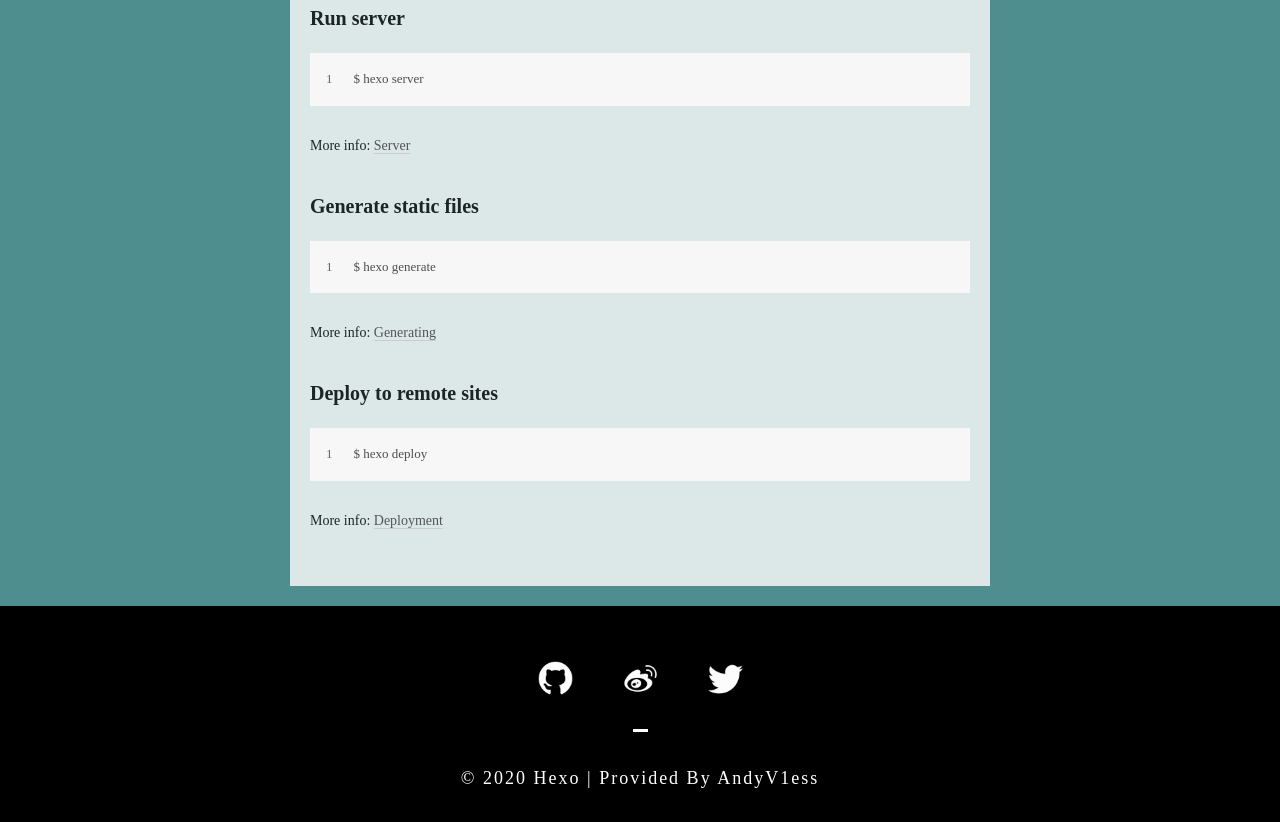
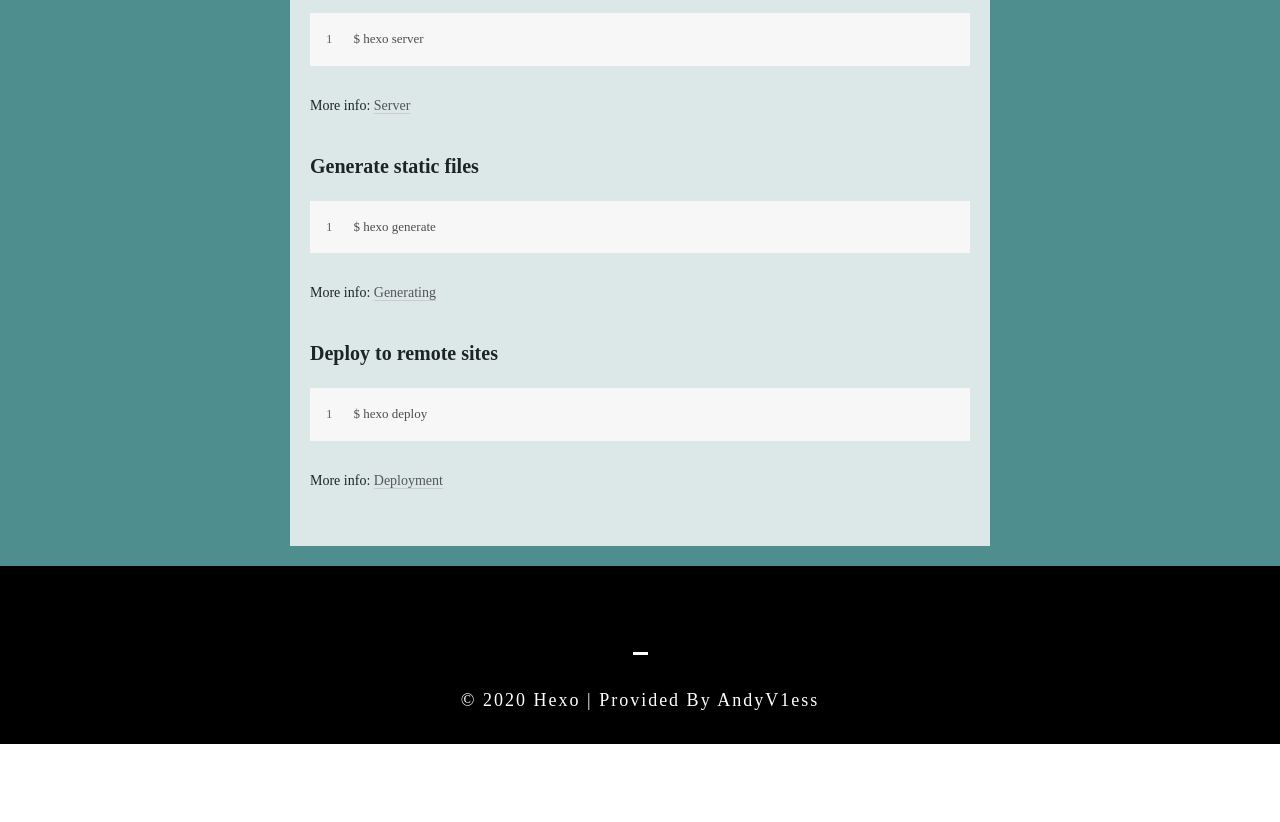
Before and after one commit to AndyV1ess/AndyV1ess.github.io, a plain HTML site: page 2020/07/24/hello-world/index.html in a window 1280 px wide. Shown: the part 775-1597 px from the top of the page. After the commit the page ends 1519 px from the top, so only its background shows below. Drawn offline with Linux system fonts and the light colour scheme.

Commit message:
Site updated: 2020-07-25 00:57:17

```diff
--- a/2020/07/24/hello-world/index.html
+++ b/2020/07/24/hello-world/index.html
@@ -49,20 +49,6 @@
   <div class="social">
     <ul class="clearfix">
 
-
-      <li> <a href="http://github.com/cheng-kang" target="_blank"> <img src="/img/GitHub.png"> </a> </li>
-
-
-
-      <li> <a href="http://www.weibo.com/progrant" target="_blank"> <img src="/img/Weibo.png"> </a> </li>
-
-
-
-      <li> <a href="https://twitter.com/ScotlAnt" target="_blank"> <img src="/img/Twitter.png"> </a> </li>
-
-
-
-
     </ul>
   </div>
   <div class="copyright">
@@ -102,7 +88,7 @@
 		<h3>
 		Search
 		<br>
-		Find out if your question is answered here
+
 		</h3>
 		<div id="search-content" class="search-content-modal unexpanded">
 			<div id="search-view">
@@ -222,20 +208,6 @@ function dismissSearchResultModal() {
 		<div class="social">
 			<ul class="clearfix">
 
-
-				<li> <a href="http://github.com/cheng-kang" target="_blank"> <img src="/img/GitHub.png"> </a> </li>
-
-
-
-				<li> <a href="http://www.weibo.com/progrant" target="_blank"> <img src="/img/Weibo.png"> </a> </li>
-
-
-
-				<li> <a href="https://twitter.com/ScotlAnt" target="_blank"> <img src="/img/Twitter.png"> </a> </li>
-
-
-
-
 			</ul>
 		</div>
 		<img src="/img/line.jpg">
```
Also changed, not shown: archives/2020/07/index.html (+1 -29 lines), archives/2020/index.html (+1 -29 lines), archives/index.html (+1 -29 lines), index.html (+1 -29 lines).
